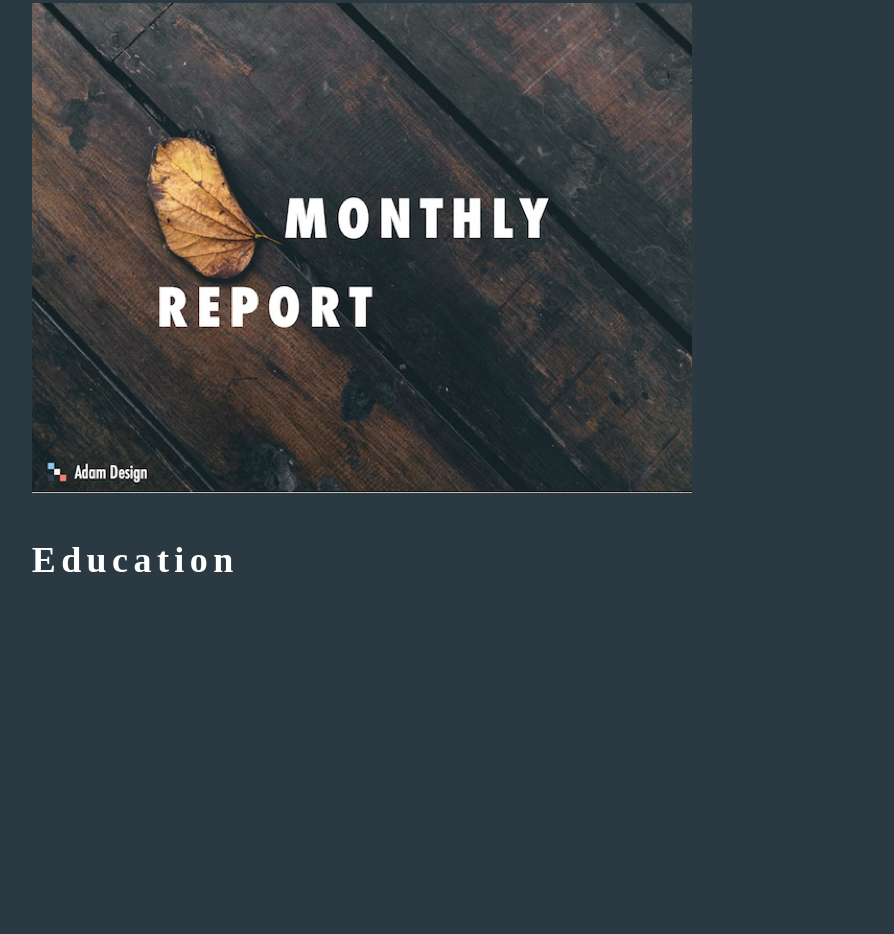
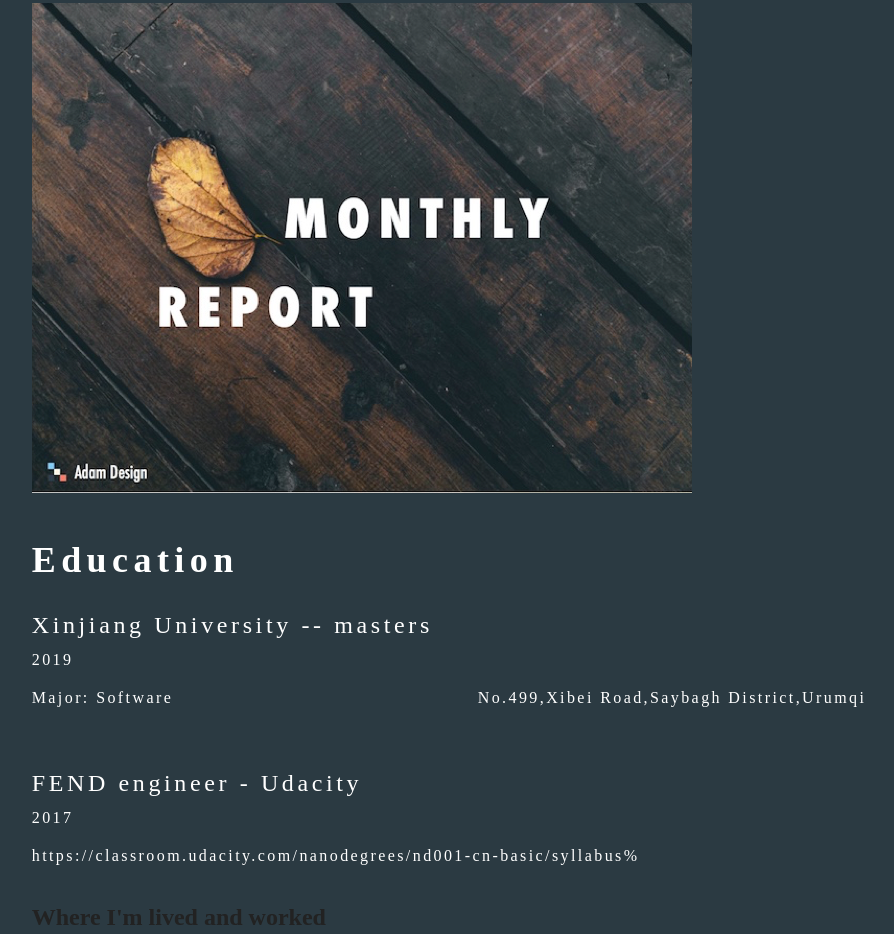
Before and after one commit to Xeonice/Custom-my-FEND-resume, a plain HTML site: page index.html in a window 1280 px wide. Shown: the part 1927-2861 px from the top of the page, without its empty margins (191-1085 px from the left). Before the commit the page ends 2512 px from the top, so only its background shows below. Drawn offline with nearby package versions, Linux system fonts and the light colour scheme.

Commit message:
成功添加Education属性 下一步：研读高德API，添加基础地图

```diff
--- a/css/main.css
+++ b/css/main.css
@@ -249,6 +249,20 @@ textarea {
     .project-description{
         padding-bottom: 1.33rem;
     }
+
+    .education-block{
+        padding:2rem 0 2.8rem 0;
+    }
+    .education-school{
+        padding-bottom: 0.5rem;
+    }
+    .education-year{
+        padding-bottom: 1.33rem;
+    }
+    .major-Location-block{
+        display: flex;
+        justify-content: space-between;
+    }
 /* ==========================================================================
    Helper classes
    ========================================================================== */
--- a/index.html
+++ b/index.html
@@ -106,6 +106,23 @@
                 </div>
             </div>
             <h1 class="Quantico-Bold">Education</h1>
+            <div>
+                <div class="education-block">
+                    <p class="Oxygen-Light education-school">Xinjiang University -- masters</p>
+                    <p class="Oxygen-Bold education-year">2019</p>
+                    <div class="major-Location-block">
+                        <p class="Oxygen-Bold">Major: Software</p>
+                        <p class="Oxygen-Bold">No.499,Xibei Road,Saybagh District,Urumqi</p>
+                    </div>
+                </div>
+                <h1 class="Quantico-Bold-Online-Course"></h1>
+                <div class="education-block">
+                    <p class="Oxygen-Light education-school">FEND engineer - Udacity</p>
+                    <p class="Oxygen-Bold education-year">2017</p>
+                    <p class="Oxygen-Bold">https://classroom.udacity.com/nanodegrees/nd001-cn-basic/syllabus%</p>
+                </div>
+            </div>
+            <h1>Where I'm lived and worked</h1>
 
         </div>
 
```
